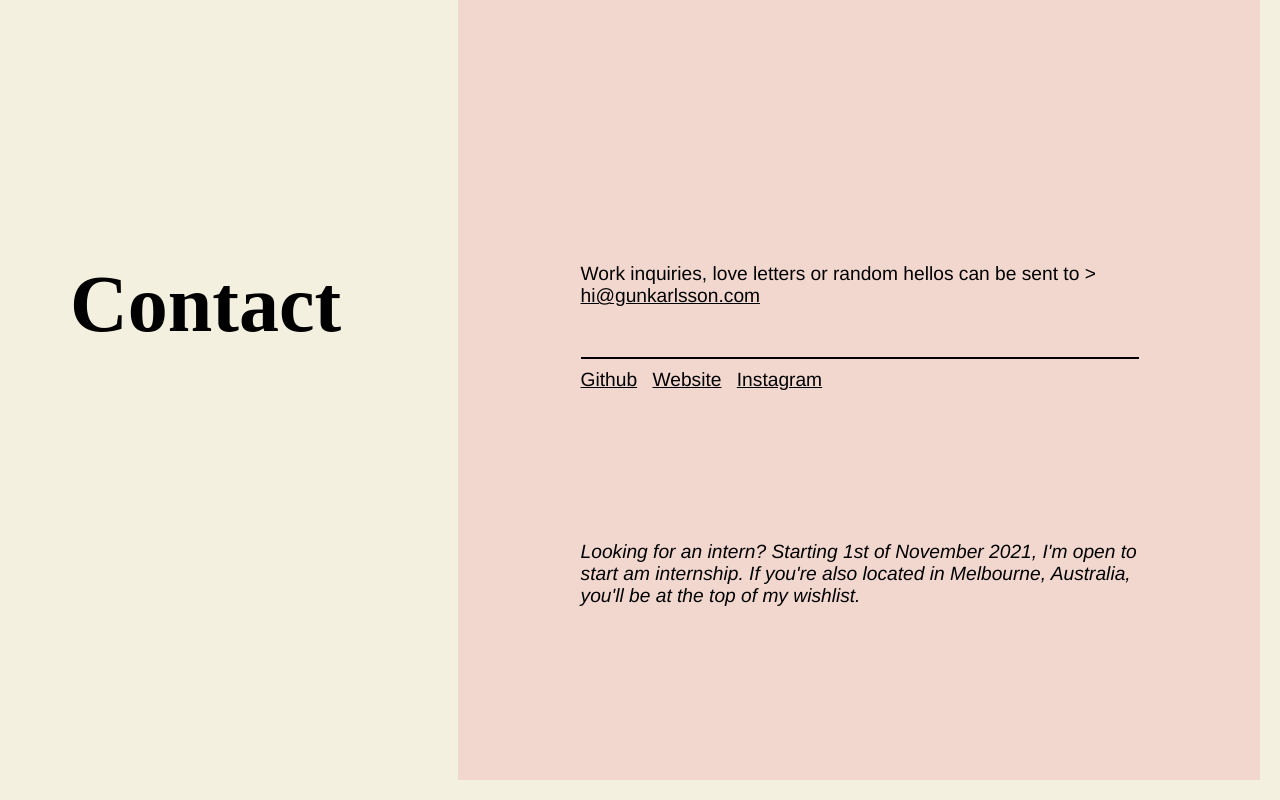
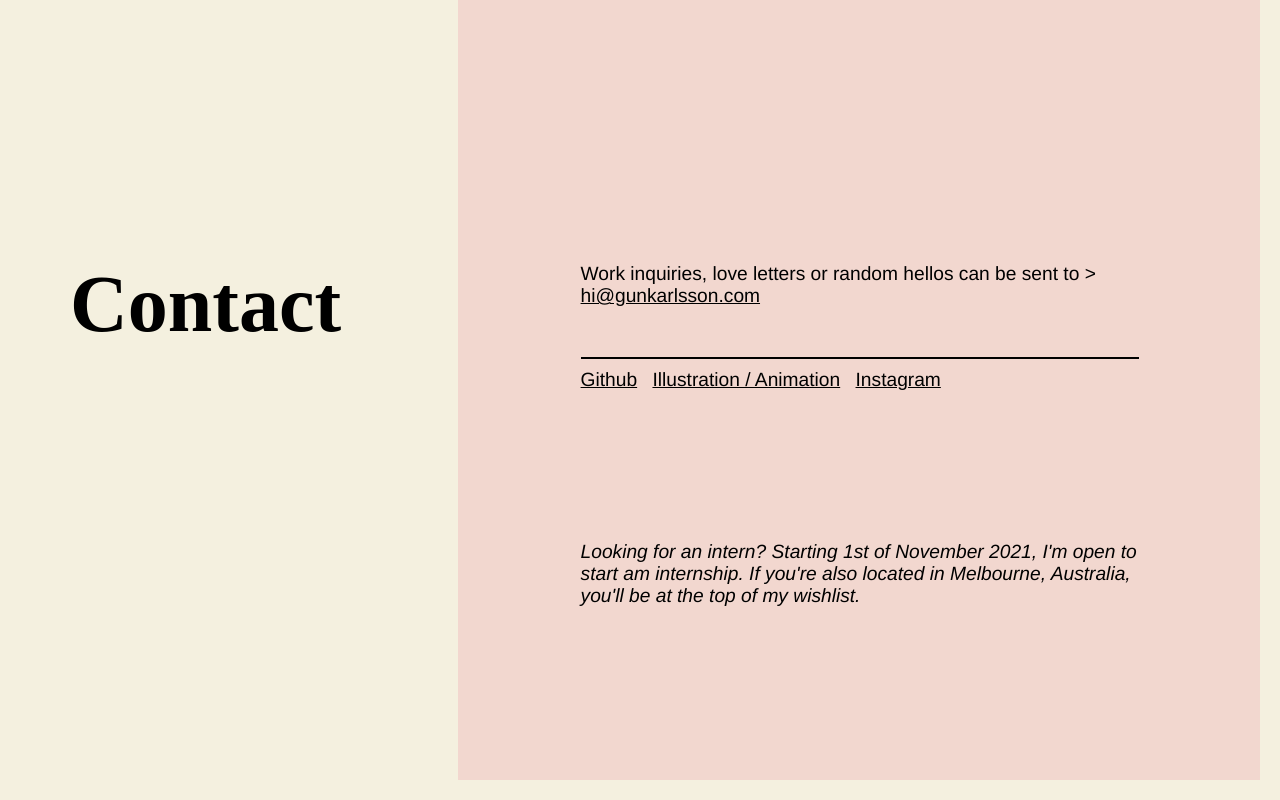
Before and after one commit to gunkarlsson/ip2-portfolio, a React (Create React App) app: page / in a window 1280 px wide. Shown: the part 2470-3270 px from the top of the page. Built offline with nearby package versions, Linux system fonts and the light colour scheme; no server answers.

Commit message:
🚧  prepping for netlify

```diff
--- a/src/App.css
+++ b/src/App.css
@@ -9,18 +9,19 @@
   --secondary-color: #f2d7cf;
 }
 
+/* GLOBAL STYLES */
 body,
 html {
   margin: 0;
   padding: 0;
   font-family: "Helvetica Neue";
   box-sizing: border-box;
+  overflow-y: auto;
 }
 
 h1 {
   font-family: "Kaftan Serif";
 }
-
 h2 {
   font-family: "Kaftan Serif";
 }
@@ -30,22 +31,31 @@ a {
 a:hover {
   background-color: var(--primary-color);
 }
-/* .bg-wrapper {
+
+/* SCROLLBAR */
+body::-webkit-scrollbar {
+  width: 0.5em;
+}
+body::-webkit-scrollbar-track {
   background-color: var(--primary-color);
-  height: 100vh;
-  width: 100vw;
-  display: flex;
-  align-items: center;
-  justify-content: center;
+}
+body::-webkit-scrollbar-thumb {
+  background-color: black;
+}
+body::-webkit-scrollbar:hover {
+  background-color: black;
+  cursor: grab;
 }
 
-.bg-fill {
-  background-color: var(--secondary-color);
-  height: 95vh;
-  width: 95vw;
-} */
+/* Works on Firefox */
+* {
+  scrollbar-width: thin;
+  scrollbar-color: black var(--primary-color);
+}
 
+/* APP CONTAINER */
 .container {
+  overflow: auto;
   background-color: var(--secondary-color);
   border: 20px solid var(--primary-color);
   /* outline: 20px solid var(--primary-color);
--- a/src/Components/Contact.js
+++ b/src/Components/Contact.js
@@ -82,7 +82,7 @@ function Contact() {
         <hr />
         <div className="contact-links">
           <a href="https://github.com/gunkarlsson">Github</a>{" "}
-          <a href="https://gunkarlsson.com/">Website</a>{" "}
+          <a href="https://gunkarlsson.com/">Illustration / Animation</a>{" "}
           <a href="https://www.instagram.com/gunimation/">Instagram</a>
         </div>
 
```
Also changed, not shown: 1 other file (tests, documents, lock files or other folders).
